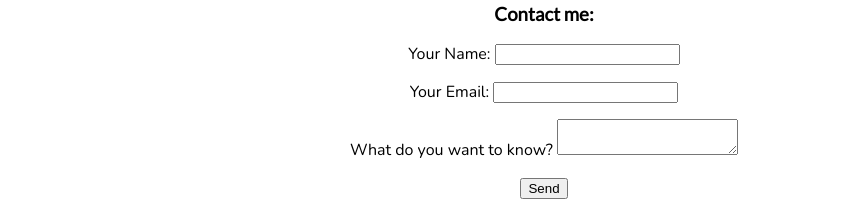
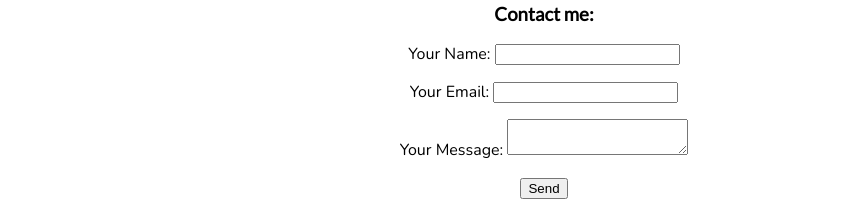
Before and after one commit to nicklol8/porfolio, a plain HTML site: page index.html in a window 1280 px wide. Shown: the part 1326-1541 px from the top of the page, without its empty margins (96-959 px from the left). Drawn offline with nearby package versions, Linux system fonts and the light colour scheme.

Commit message:
changed wording

```diff
--- a/index.html
+++ b/index.html
@@ -203,9 +203,7 @@
         <label>Your Email: <input type="email" name="email"/></label>
       </p>
       <p>
-        <label
-          >What do you want to know? <textarea name="message"></textarea
-        ></label>
+        <label>Your Message: <textarea name="message"></textarea></label>
       </p>
       <p>
         <button type="submit">Send</button>
```
